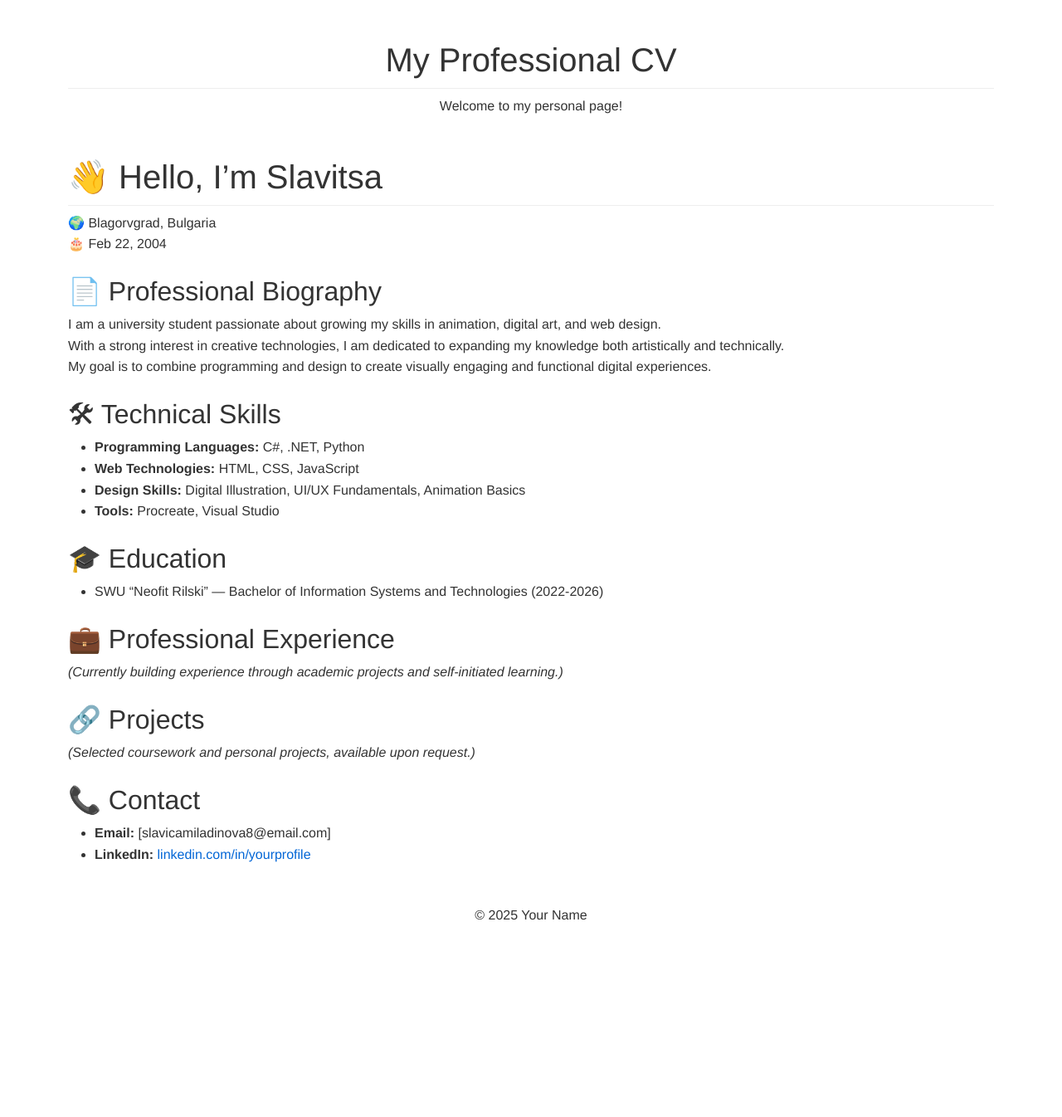
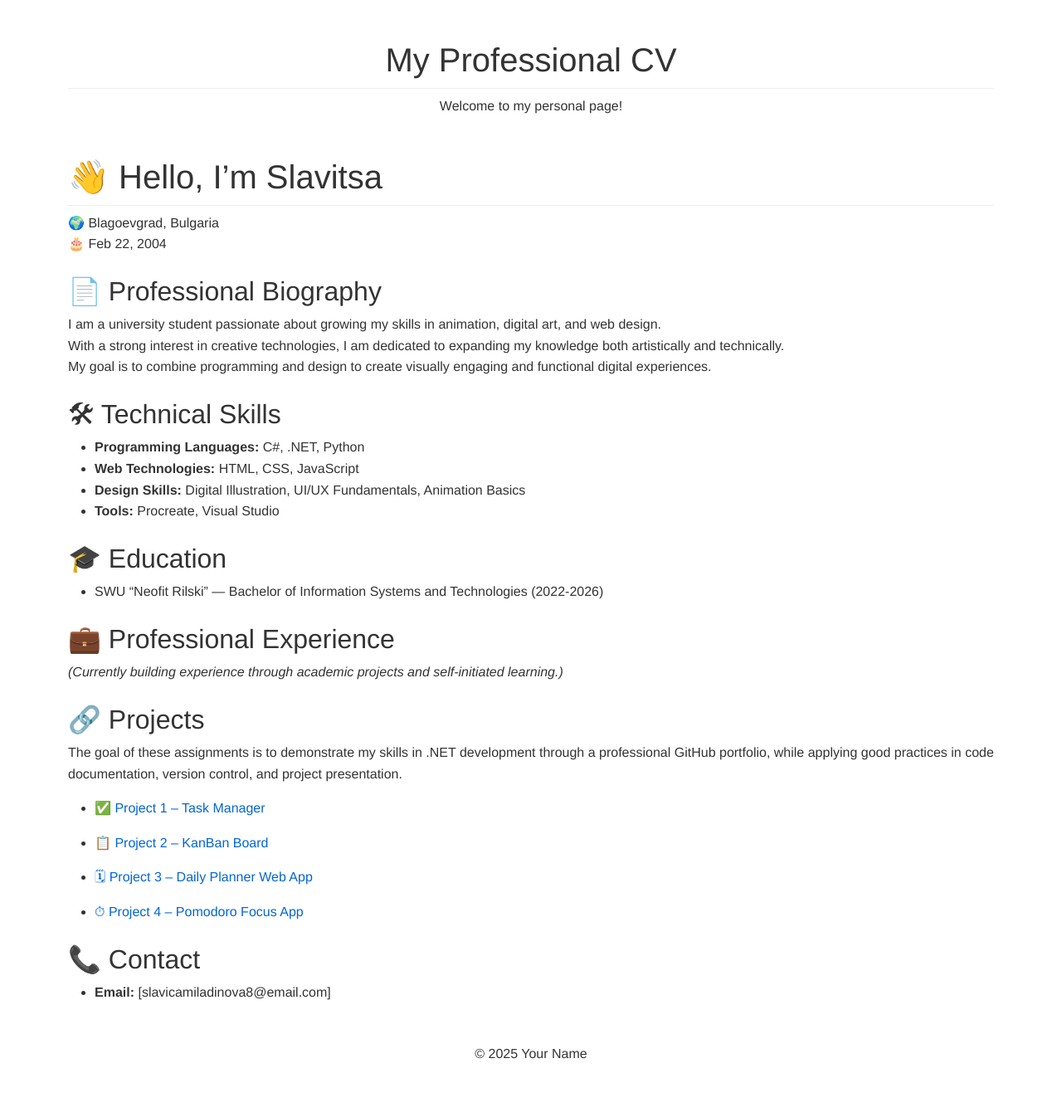
Before and after one commit to slavica2202/.NET-project_25, a Jekyll site: the page built from index.md, in a window 1280 px wide. Shown: the whole page at 83% size. Built offline with Jekyll 4.4.1, drawn with Linux system fonts in a browser that asks for light colours; our own code applies the rules of GitHub Pages for plain Markdown files; before the commit the page ends 1180 px from its top, so only the background shows below that.

Commit message:
Update index.md

```diff
--- a/index.md
+++ b/index.md
@@ -1,10 +1,5 @@
----
-layout: default
-title: Slavitsa's CV
----
-
 # 👋 Hello, I'm Slavitsa
-🌍 Blagorvgrad, Bulgaria
+🌍 Blagoevgrad, Bulgaria
 🎂 Feb 22, 2004
 
 ## 📄 Professional Biography
@@ -25,8 +20,15 @@ My goal is to combine programming and design to create visually engaging and fun
 *(Currently building experience through academic projects and self-initiated learning.)*
 
 ## 🔗 Projects
-*(Selected coursework and personal projects, available upon request.)*
+The goal of these assignments is to demonstrate my skills in .NET development through a professional GitHub portfolio, while applying good practices in code documentation, version control, and project presentation.
+
+- [✅ Project 1 – Task Manager](https://github.com/slavica2202/.NET-project_25/tree/main/Project1_TaskManager)
+
+- [📋 Project 2 – KanBan Board](https://github.com/slavica2202/.NET-project_25/tree/main/Project2_KanBanBoard)
+
+- [🗓 Project 3 – Daily Planner Web App](https://github.com/slavica2202/.NET-project_25/tree/main/Project3_DailyPlannerWeb)
+
+- [⏱ Project 4 – Pomodoro Focus App](https://github.com/slavica2202/.NET-project_25/tree/main/Project4_PomodoroFocusApp)
 
 ## 📞 Contact
 - **Email:** [slavicamiladinova8@email.com]
-- **LinkedIn:** [linkedin.com/in/yourprofile](https://linkedin.com/in/yourprofile)
```
